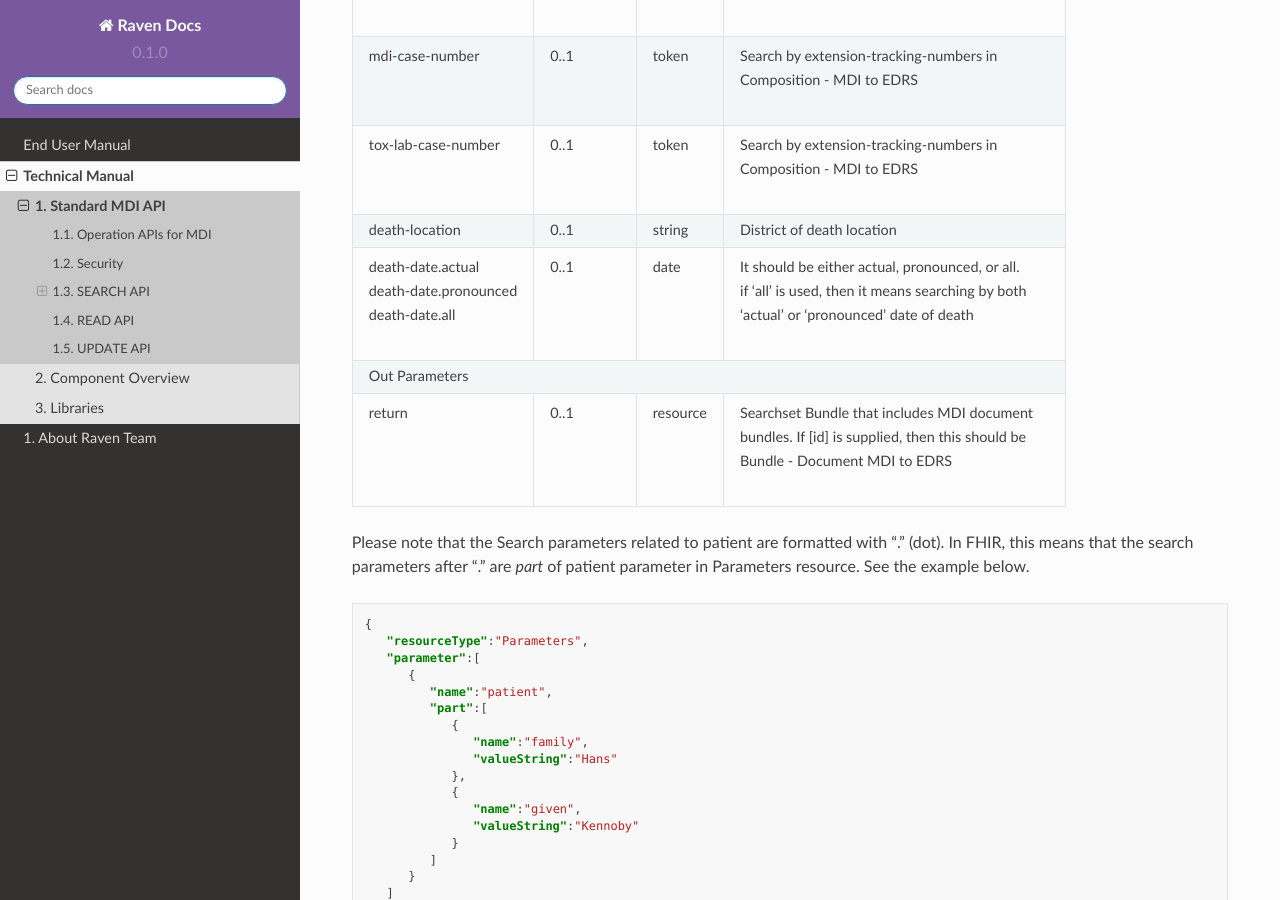
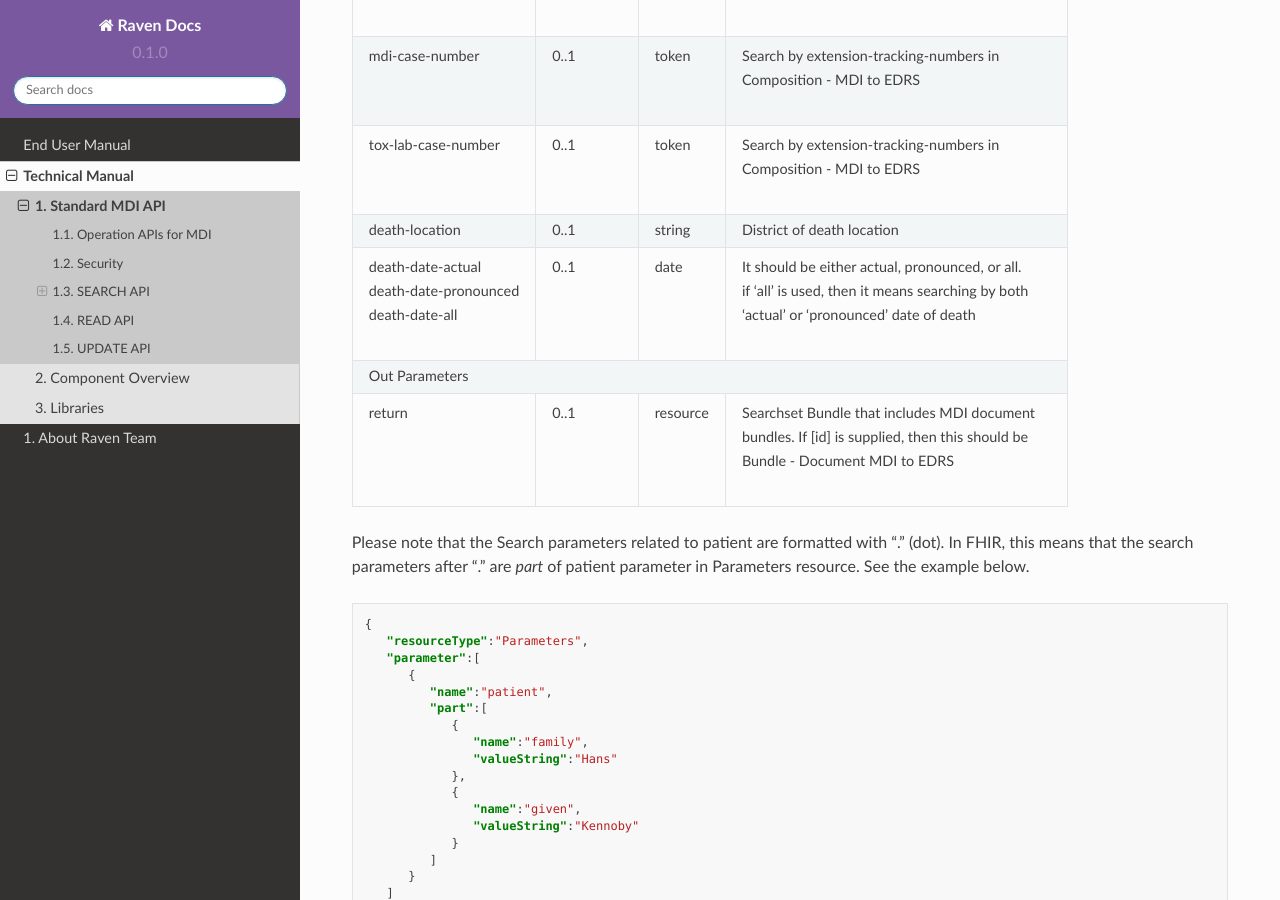
Before and after one commit to MortalityReporting/RavenDocs, a Sphinx documentation site: the page built from docs/source/technicalManual/mdiApi.rst, in a window 1280 px wide and 900 px high, scrolled down 1947 px. Built offline with Sphinx 7.4.7 and the Read the Docs theme 2.0.0, drawn with Linux system fonts in a browser that asks for light colours.

Commit message:
Update mdiApi.rst

```diff
--- a/docs/source/technicalManual/mdiApi.rst
+++ b/docs/source/technicalManual/mdiApi.rst
@@ -93,9 +93,9 @@
 +--------------------------+-------------+----------+---------------------------------------------------+
 |death-location            |0..1         |string    |District of death location                         |
 +--------------------------+-------------+----------+---------------------------------------------------+
-|| death-date.actual       || 0..1       || date    || It should be either actual, pronounced, or all.  |
-|| death-date.pronounced   ||            ||         || if 'all' is used, then it means searching by both|
-|| death-date.all          ||            ||         || 'actual' or 'pronounced' date of death           |
+|| death-date-actual       || 0..1       || date    || It should be either actual, pronounced, or all.  |
+|| death-date-pronounced   ||            ||         || if 'all' is used, then it means searching by both|
+|| death-date-all          ||            ||         || 'actual' or 'pronounced' date of death           |
 +--------------------------+-------------+----------+---------------------------------------------------+
 |Out Parameters                                                                                         |
 +--------------------------+-------------+----------+---------------------------------------------------+
```
